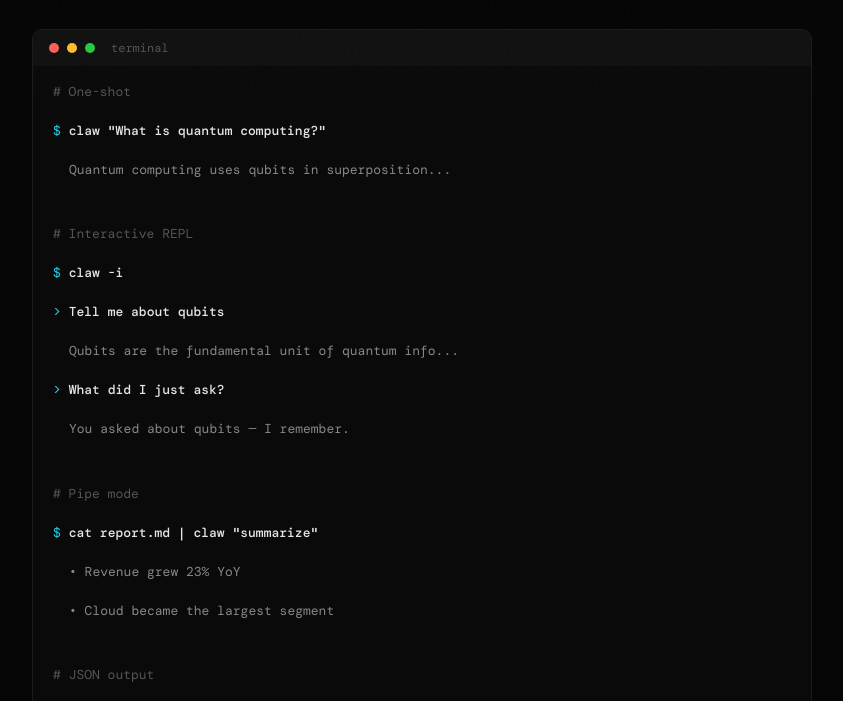
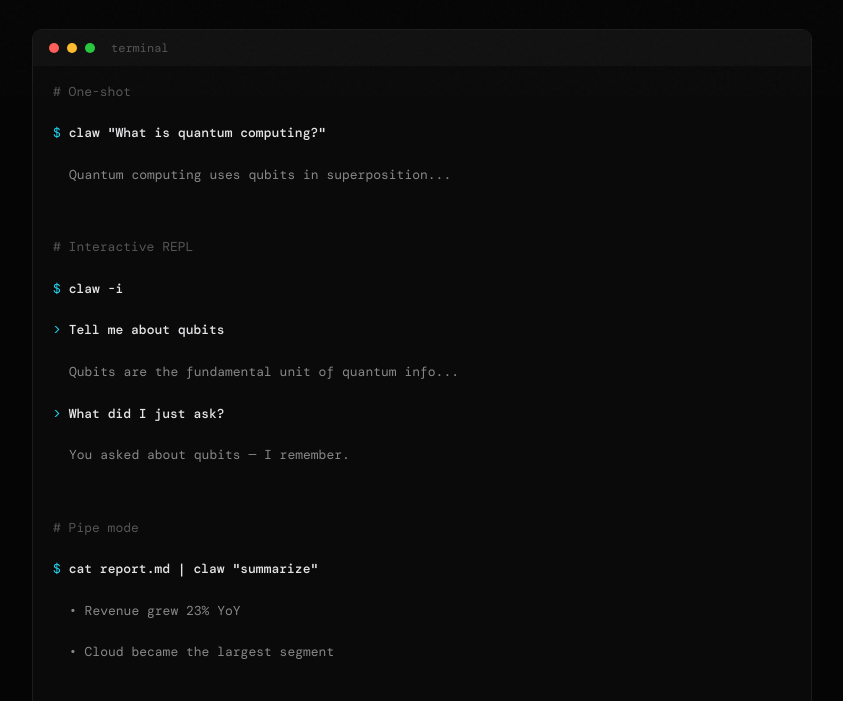
Before and after one commit to momomo-agent/claw-cli, a website: page docs/index.html in a window 1280 px wide. Shown: the part 704-1405 px from the top of the page, without its empty margins (218-1061 px from the left). Drawn offline with nearby package versions, Linux system fonts and the light colour scheme.

Commit message:
Terminal demo: normal line-height, group by comment margin-top

```diff
--- a/docs/index.html
+++ b/docs/index.html
@@ -134,15 +134,16 @@
     .terminal-dot.g { background: #28c840; }
     .terminal-title { font-size: 12px; color: var(--text-3); margin-left: 8px; }
     .terminal-body {
-      padding: 16px 20px; font-size: 13px; line-height: 1.5;
+      padding: 16px 20px; font-size: 13px; line-height: 1.6;
       white-space: pre-wrap; word-break: break-word;
     }
     .t-prompt { color: var(--accent); }
     .t-cmd { color: var(--text); font-weight: 500; }
     .t-line { display: block; }
     .t-out { color: var(--text-2); display: block; padding-left: 16px; }
-    .t-dim { color: var(--text-3); display: block; }
-    .t-gap { display: block; height: 6px; }
+    .t-dim { color: var(--text-3); display: block; margin-top: 10px; }
+    .t-dim:first-child { margin-top: 0; }
+    .t-gap { display: none; }
 
     /* Features */
     .features { padding: 40px 0 80px; }
```
